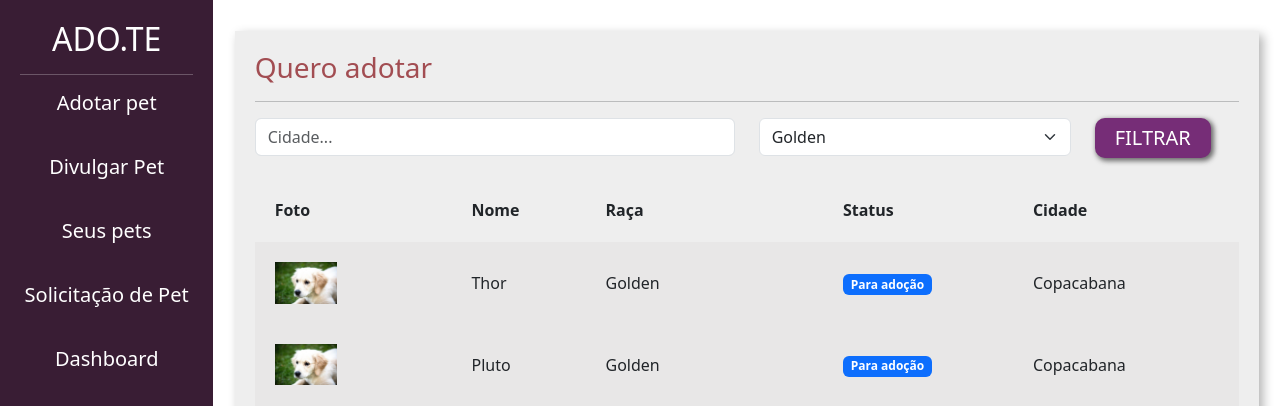
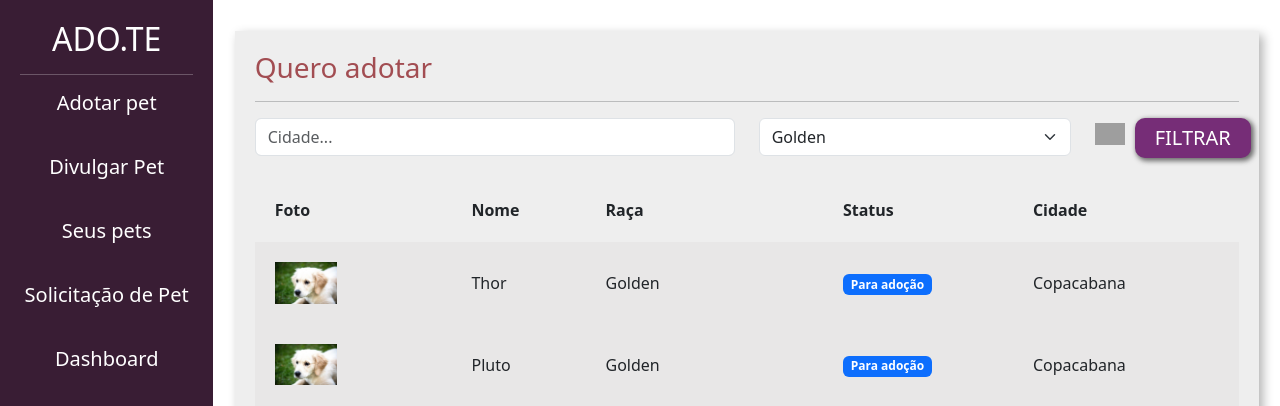
Before and after one commit to KaikeRochaDev/Adote, a Django app: page /adotar/ in a window 1280 px wide. Shown: the top 406 px of the page. Run offline with Django 4.2, Linux system fonts and the light colour scheme; a user stored in the database is signed in; data comes from the database, SQL or seed files in the repository; both versions use the stored data as it was after the commit; grey boxes are pictures that could not be loaded.

Commit message:
undo filter button

```diff
--- a/adotar/templates/listar_pets.html
+++ b/adotar/templates/listar_pets.html
@@ -54,8 +54,9 @@
                                            {%endfor%}
                                         </select>
                                     </div>
-                                    <div class="col-md-2">
-                                        <input type="submit" class="btn-custom-secondary" value="FILTRAR">
+                                    <div style="display: flex;" class="col-md-2">
+                                        <a href="/adotar/"><img title="Desfazer filtro" style="width: 30px; display: flex; margin-top: 5px" src="{% static 'divulgar/img/redefinir.png'%}" alt="botão de redefinir o filtro"></a>
+                                        <input style="margin-left: 10px" type="submit" class="btn-custom-secondary" value="FILTRAR">
                                     </div>
                                 </div>
                             </form>
--- a/templates/static/adotar/css/listar_pets.css
+++ b/templates/static/adotar/css/listar_pets.css
@@ -28,7 +28,6 @@
     background-color: #391D34;
     color: white;
 
-
 }
 
 .navegação{
```
Also changed, not shown: db.sqlite3.
